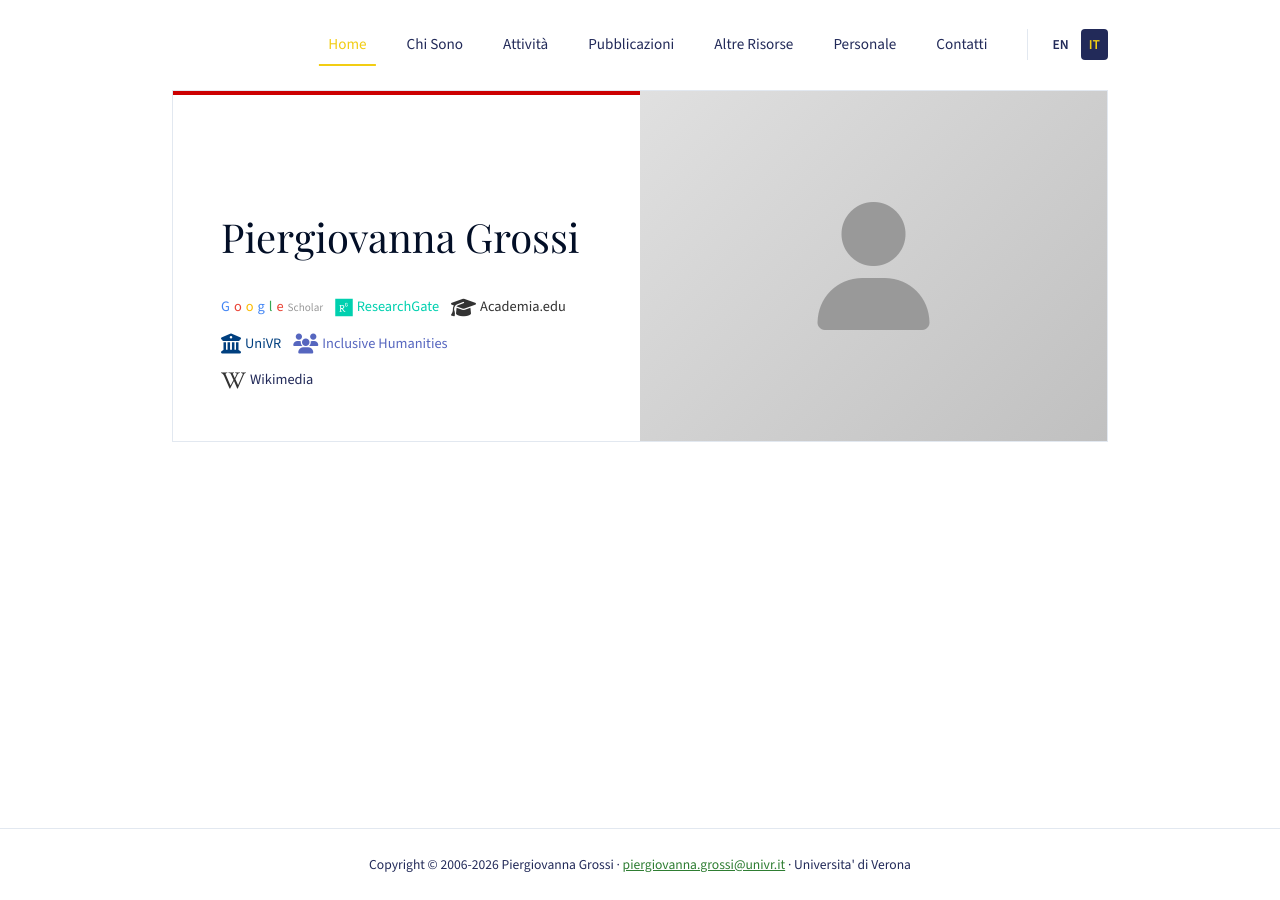
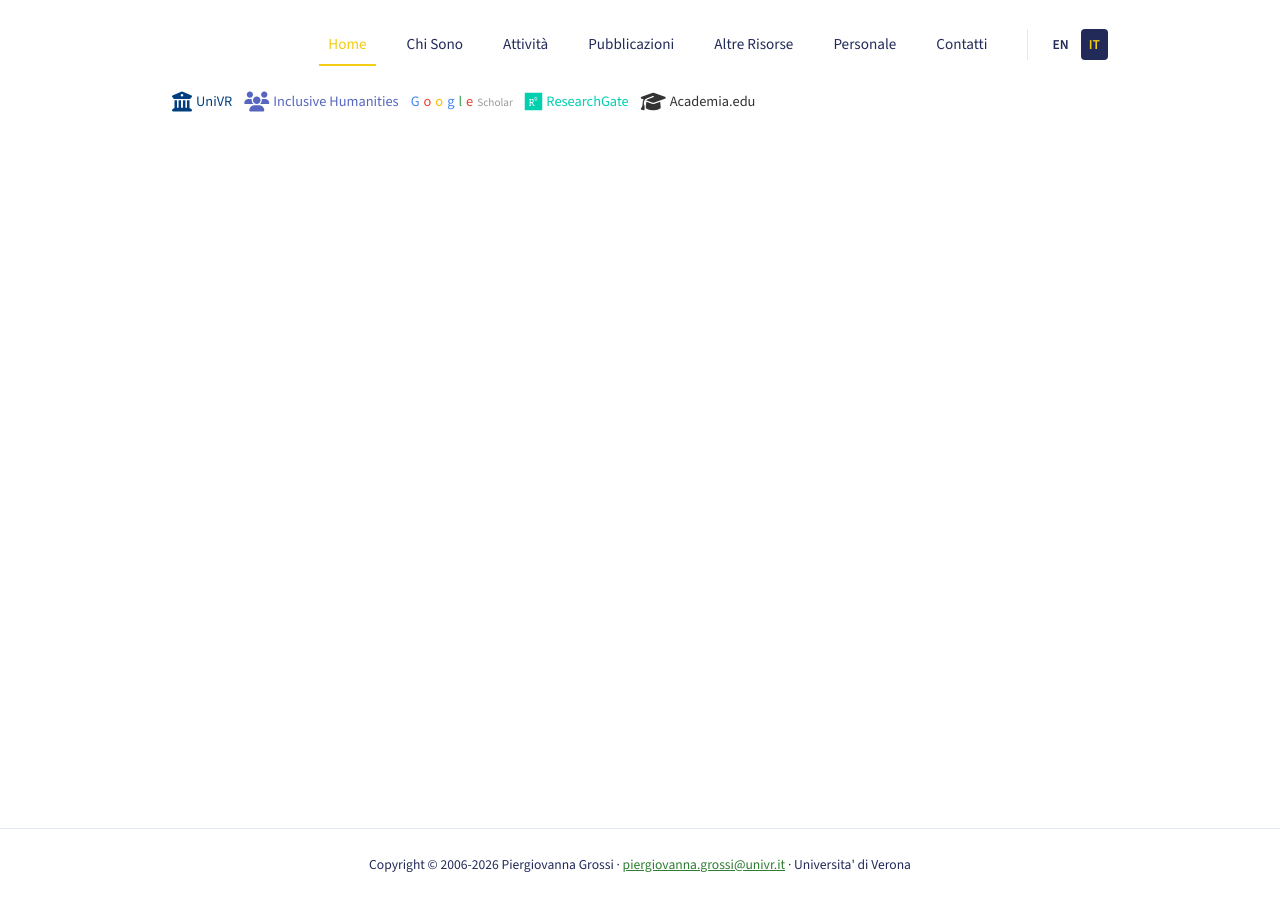
Before and after one commit to piergiovanna/piergiovanna_personal_site, a Jekyll site: the page built from it/index.md, in a window 1280 px wide. Built offline with Jekyll 4.4.1, drawn with Linux system fonts in a browser that asks for light colours.

Commit message:
Update index.md

```diff
--- a/it/index.md
+++ b/it/index.md
@@ -4,40 +4,25 @@ title: Home
 lang: it
 ---
 
-<div class="hero-section">
-  <div class="hero-content">
-    <h1>Piergiovanna Grossi</h1>
-    <div class="academic-links">
-      <a href="https://scholar.google.com/citations?user=RIbfERIAAAAJ&hl=en" target="_blank">
-        <span style="color: #4285f4;">G</span><span style="color: #ea4335;">o</span><span style="color: #fbbc05;">o</span><span style="color: #4285f4;">g</span><span style="color: #34a853;">l</span><span style="color: #ea4335;">e</span>
-        <span style="font-size: 0.7rem; color: #999;">Scholar</span>
-      </a>
-      <a href="https://www.researchgate.net/profile/Piergiovanna-Grossi-2" target="_blank" style="color: #00d0af;">
-        <i class="fab fa-researchgate"></i> ResearchGate
-      </a>
-      <a href="https://univr.academia.edu/PiergiovannaGrossi" target="_blank" style="color: #333;">
-        <i class="fas fa-graduation-cap"></i> Academia.edu
-      </a>
-      <a href="https://www.dlls.univr.it/?ent=persona&id=4736" target="_blank" style="color: #003f7f;">
-        <i class="fas fa-university"></i> UniVR
-      </a>
-      <a href="https://inclusivehumanities.eu/team/membri-interni/" target="_blank" style="color: #5666BF;">
-        <i class="fas fa-users"></i> Inclusive Humanities
-      </a>
-    </div>
-    <div class="academic-links" style="margin-top: 0.75rem;">
-      <a href="https://meta.wikimedia.org/wiki/User:Piergiovanna" target="_blank">
-        <i class="fab fa-wikipedia-w" style="color: #333;"></i> Wikimedia
-      </a>
-<!--   <a href="https://talks.osgeo.org/foss4g-it-2023/speaker/3XTN3X/" target="_blank" style="color: #4ca53b;">
-   <i class="fas fa-globe"></i> OSGeo
-     </a>
-  -->
-    </div>
-  </div>
-  <div class="hero-image">
-    <div class="profile-placeholder">
-      <i class="fas fa-user"></i>
-    </div>
-  </div>
+<div class="academic-links">
+  <a href="https://www.dlls.univr.it/?ent=persona&id=4736" target="_blank" style="color: #003f7f;">
+    <i class="fas fa-university"></i> UniVR
+  </a>
+
+  <a href="https://inclusivehumanities.eu/team/membri-interni/" target="_blank" style="color: #5666BF;">
+    <i class="fas fa-users"></i> Inclusive Humanities
+  </a>
+
+  <a href="https://scholar.google.com/citations?user=RIbfERIAAAAJ&hl=en" target="_blank">
+    <span style="color: #4285f4;">G</span><span style="color: #ea4335;">o</span><span style="color: #fbbc05;">o</span><span style="color: #4285f4;">g</span><span style="color: #34a853;">l</span><span style="color: #ea4335;">e</span>
+    <span style="font-size: 0.7rem; color: #999;">Scholar</span>
+  </a>
+
+  <a href="https://www.researchgate.net/profile/Piergiovanna-Grossi-2" target="_blank" style="color: #00d0af;">
+    <i class="fab fa-researchgate"></i> ResearchGate
+  </a>
+
+  <a href="https://univr.academia.edu/PiergiovannaGrossi" target="_blank" style="color: #333;">
+    <i class="fas fa-graduation-cap"></i> Academia.edu
+  </a>
 </div>
```
